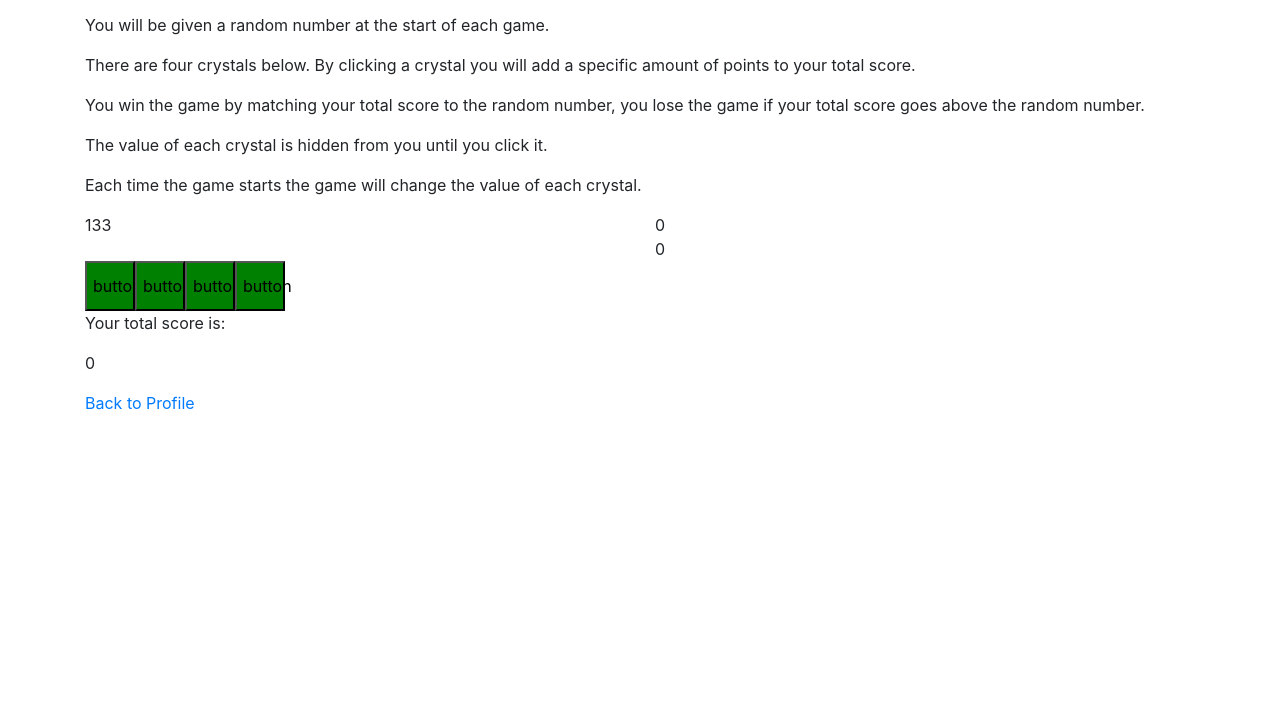
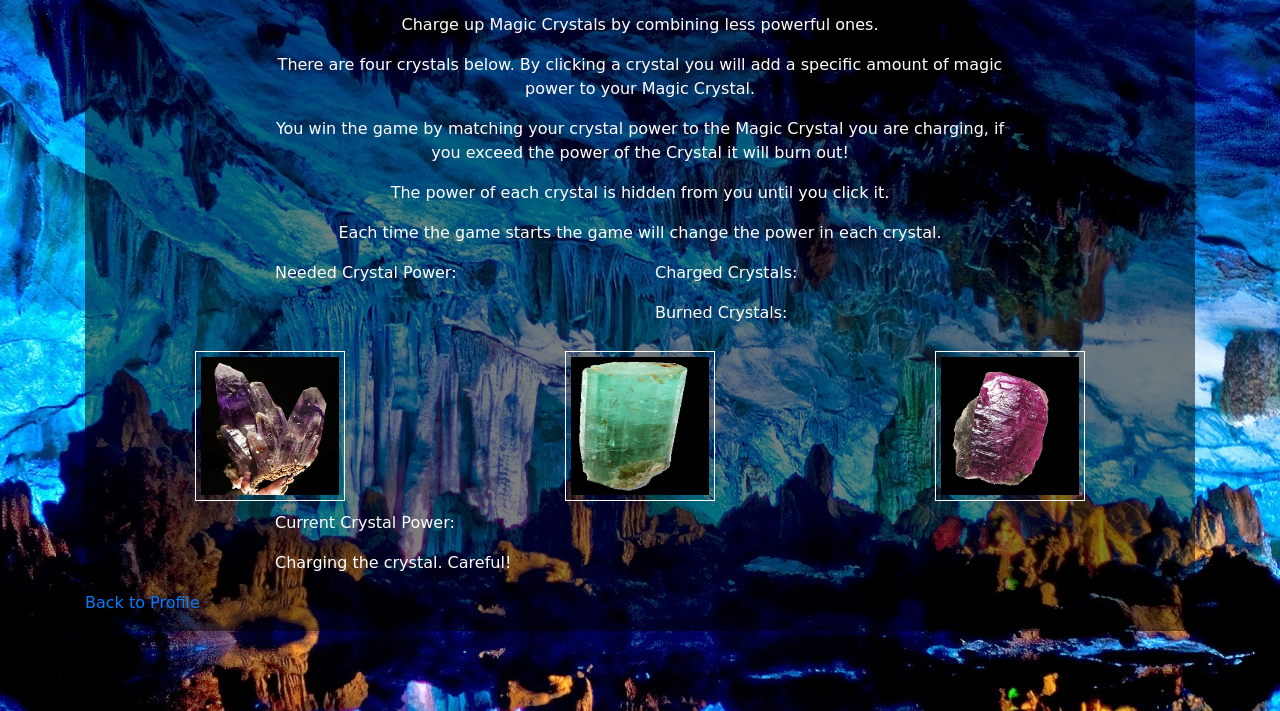
Before and after one commit to kiselblat/unit-4-game, a plain HTML site: page index.html in a window 1280 px wide. Shown: the part 89-800 px from the top of the page. Drawn offline with nearby package versions, Linux system fonts and the light colour scheme; a web font is replaced by a local one.

Commit message:
added styling and improved value selection

```diff
--- a/assets/css/style.css
+++ b/assets/css/style.css
@@ -1,10 +1,30 @@
+body {
+  background-image: url(../images/crystal-cave-wallpaper-wallpaper-2.jpg);
+  color: white;
+  font-family: 'Charm', cursive;
+}
+
+header , section , footer {
+  background-color: rgba(0,0,0,0.5)
+}
+
+.power{
+  font-size: 2em;
+}
+
 #crystals {
-  background-color: yellow;
+  display: flex;
+}
+
+.crystal-button>img {
+  width: 150px;
+  height: 150px;
+  padding: 5px;
+  margin: 10px;
+  border: 1px solid white;
   display: inline-block;
 }
 
-.crystal-button {
-  background-color: green;
-  height: 50px;
-  width: 50px;
+#headline {
+  font-family: 'UnifrakturMaguntia', cursive;
 }
--- a/assets/javascript/game.js
+++ b/assets/javascript/game.js
@@ -2,44 +2,64 @@
 // Requires jquery to run!
 
 // Variable declarations
+
+// These control the theme of the game
+var buttonList = ["assets/images/Amethyst.jpg" , "assets/images/Emerald.jpg" , "assets/images/Ruby.jpg" , "assets/images/Quartz.jpg"]
+var winMessage = "You've charged the Magic Crystal. Click any minor crystal to charge another!";
+var loseMessage = "You've burned out the Magic Crystal! Click any minor crystal to try again.";
+var inPlayMessage = "Charging the crystal. Careful!"
+// These control how the game works
 var targetNumber = 0;
 var totalScore = 0;
 var wins = 0;
 var losses = 0;
 var gameOver = false;
+var values = []
 
 //Function declarations
+
+//Picks target number, duh
 var pickTargetNumber = function() {
   return Math.floor(Math.random() * 120) + 19;
 }
-
+//Resets and starts a new game
+var newGame = function() {
+  $('#results').text(inPlayMessage);
+  $('#crystals').empty();
+  totalScore = 0;
+  values = [];
+  gameOver = false;
+  targetNumber = pickTargetNumber();
+  growCrystals();
+  updateGameboard();
+  console.log("new game");
+}
+//Picks values for buttons that don't repeat
+var pickValue = function() {
+  for (var i = 0 ; i <= values.length ; i++) {
+    var value = Math.floor(Math.random() * 12) + 1;
+    if (!values.includes(value)) {
+      values.push(value);
+      return value;
+    } else {
+      pickValue();
+    }
+  }
+}
+//Creates the buttons
 var growCrystals = function() {
   for (i = 0; i < 4; i++) {
-    var crystalButton = $("<button>");
-    scoreValue = Math.floor(Math.random() * 12) + 1;
-    console.log(scoreValue);
-    crystalButton.attr('class' , 'crystal-button');
+    var scoreValue = pickValue();
+    var crystalButton = $("<div>");
+    var crystalImage = $('<img>').attr('src' , buttonList[i]);
     crystalButton.attr('score-value' , scoreValue);
-    crystalButton.text('button');
-    console.log(crystalButton);
+    crystalButton.addClass('crystal-button mx-auto d-block');
+    crystalButton.append(crystalImage);
+    console.log(i + 1 , scoreValue);
     $('#crystals').append(crystalButton);
   }
 }
-
-var newGame = function() {
-  console.log($('crystals').childElementCount);
-  $('#results').html("");
-  $('#crystals').html("");
-  totalScore = 0;
-  gameOver = false;
-  targetNumber = pickTargetNumber();
-  console.log($('crystals').childElementCount);
-  growCrystals();
-  console.log($('crystals').childElementCount);
-  updateGameboard();
-  console.log(gameOver);
-}
-
+//Updates the relevent page elements after each click
 var updateGameboard = function() {
   $('#target-number').text(targetNumber);
   $('#total-number').text(totalScore);
@@ -47,40 +67,38 @@ var updateGameboard = function() {
   $('#losses').text(losses);
   console.log(targetNumber, totalScore);
 }
-
+//The win routine
 var playerWins = function () {
   wins++;
-  console.log("win ", wins);
+  console.log("win " , wins);
   updateGameboard();
-  $('#results').text('Player wins! Click any crystal to start a new game!')
-  gameOver = true;
+  $('#results').text(winMessage);
 }
-
+//The lose routine
 var playerLoses = function () {
   losses++;
-  console.log("loss ", losses);
+  console.log("loss " , losses);
   updateGameboard();
-  $('#results').text('Player loses! Click any crystal to start a new game!')
-  gameOver = true;
+  $('#results').text(loseMessage);
 }
 
 // Game
 $('document').ready(function() {
-newGame();
-
-$('#crystals').on('click', '.crystal-button', function() {
+  newGame();
+  //Click handler for div containing the buttons, applied only to buttons
+  $('#crystals').on('click' , '.crystal-button' , function() {
     totalScore += parseInt($(this).attr('score-value'));
-    console.log("pushed ", $(this).attr('score-value'));
+    console.log("pushed " , $(this).attr('score-value'));
     if (gameOver) {
       newGame();
     } else if (totalScore === targetNumber) {
-      // You win
+      gameOver = true;
       playerWins();
     } else if (totalScore > targetNumber) {
-      // You lose
       playerLoses();
+      gameOver = true;
     } else {
-      updateGameboard();
+        updateGameboard();
     }
   })
 });
--- a/index.html
+++ b/index.html
@@ -13,6 +13,8 @@
     <!-- jquery -->
     <!-- <script type="text/javascript" src="assets/javascript/jquery-3.4.1.js"></script> -->
     <script src="https://ajax.googleapis.com/ajax/libs/jquery/3.4.0/jquery.min.js"></script>
+    <!-- fonts -->
+    <link href="https://fonts.googleapis.com/css?family=Charm|UnifrakturMaguntia" rel="stylesheet">
     <!-- custom -->
     <link rel="stylesheet" type="text/css" href="assets/css/style.css">
     <script type="text/javascript" src="assets/javascript/game.js"></script>
@@ -22,67 +24,70 @@
     <div class="container">
         <header>
             <div class="row">
-                <!-- <div class="col-md-2"></div> -->
+                <div class="col-md-2"></div>
                 <div class="col-md">
                     <h1 class="text-center" id="headline">Crystal Quest!</h1>
                     <p class="lead text-center">Collect just the right amount to win!</p>
                 </div>
-                <!-- <div class="col-md-2"></div> -->
+                <div class="col-md-2"></div>
             </div>
         </header>
 
-        <section>
+        <section role="main" class="flex-shrink-0">
+            <div class="row">
+                <div class="col-md-2"></div>
+                <div class="col-md">
+                    <article class="text-center" id="directions">
+                        <p>Charge up Magic Crystals by combining less powerful ones.</p>
+                        <p>There are four crystals below. By clicking a crystal you will add a specific amount of magic power to your Magic Crystal.</p>
+                        <p>You win the game by matching your crystal power to the Magic Crystal you are charging, if you exceed the power of the Crystal it will burn out!</p>
+                        <p>The power of each crystal is hidden from you until you click it.</p>
+                        <p>Each time the game starts the game will change the power in each crystal.</p>
+                    </article>
+                </div>
+                <div class="col-md-2"></div>
+            </div>
+            <div class="row">
+                <div class="col-md-2"></div>
+                <div class="col-md">
+                    <p>Needed Crystal Power:</p>
+                    <div id="target-number" class="power"></div>
+                </div>
+                <div class="col-md">
+                    <div class="row">
+                        <div class="col-md">
+                            <p>Charged Crystals: </p><span id="wins" class="score"></span>
+                        </div>
+                    </div>
+                    <div class="row">
+                        <div class="col-md">
+                            <p>Burned Crystals: </p><span id="losses" class="score"></span>
+                        </div>
+                    </div>
+                </div>
+                <div class="col-md-2"></div>
+            </div>
             <div class="row">
                 <!-- <div class="col-md-2"></div> -->
                 <div class="col-md">
-                    <article id="directions">
-                        <p>You will be given a random number at the start of each game.</p>
-                        <p>There are four crystals below. By clicking a crystal you will add a specific amount of points to your total score.</p>
-                        <p>You win the game by matching your total score to the random number, you lose the game if your total score goes above the random number.</p>
-                        <p>The value of each crystal is hidden from you until you click it.</p>
-                        <p>Each time the game starts the game will change the value of each crystal.</p>
-                    </article>
+                    <div id="crystals" class="text-center"></div>
                 </div>
                 <!-- <div class="col-md-2"></div> -->
             </div>
             <div class="row">
-                <!-- <div class="col-md-2"></div> -->
+                <div class="col-md-2"></div>
                 <div class="col-md">
-                    <div id="target-number"></div>
+                    <p>Current Crystal Power:</p>
+                    <div id="total-number"></div>
                 </div>
-                <div class="col-md">
-                    <div class="row">
-                        <div class="col-md">
-                            <span id="wins" class="score"></span>
-                        </div>
-                    </div>
-                    <div class="row">
-                        <div class="col-md">
-                            <span id="losses" class="score"></span>
-                        </div>
-                    </div>
-                </div>
-                <!-- <div class="col-md-2"></div> -->
+                <div class="col-md-2"></div>
             </div>
             <div class="row">
-                <!-- <div class="col-md-2"></div> -->
-                <div class="col-md">
-                    <div id="crystals"></div>
-                </div>
-                <!-- <div class="col-md-2"></div> -->
-            </div>
-            <div class="row">
-                <!-- <div class="col-md-2"></div> -->
-                <div class="col-md">
-                    <p>Your total score is:</p>
-                    <div id="total-number"></div>
-                </div>
-                <!-- <div class="col-md-2"></div> -->
-            </div>
-            <div class="row">
+                <div class="col-md-2"></div>
                 <div class="col-md">
                     <div id="results"></div>
                 </div>
+                <div class="col-md-2"></div>
             </div>
         </section>
 
@@ -94,12 +99,4 @@
 
 </body>
 
-<!--Style -->
-<style>
-
-
-
-</style>
-
-
 </html>
```
Also changed, not shown: assets/images/Amethyst.jpg (added), assets/images/Emerald.jpg (added), assets/images/Quartz.jpg (added), assets/images/Ruby.jpg (added), assets/images/crystal-cave-wallpaper-wallpaper-2.jpg (added).
